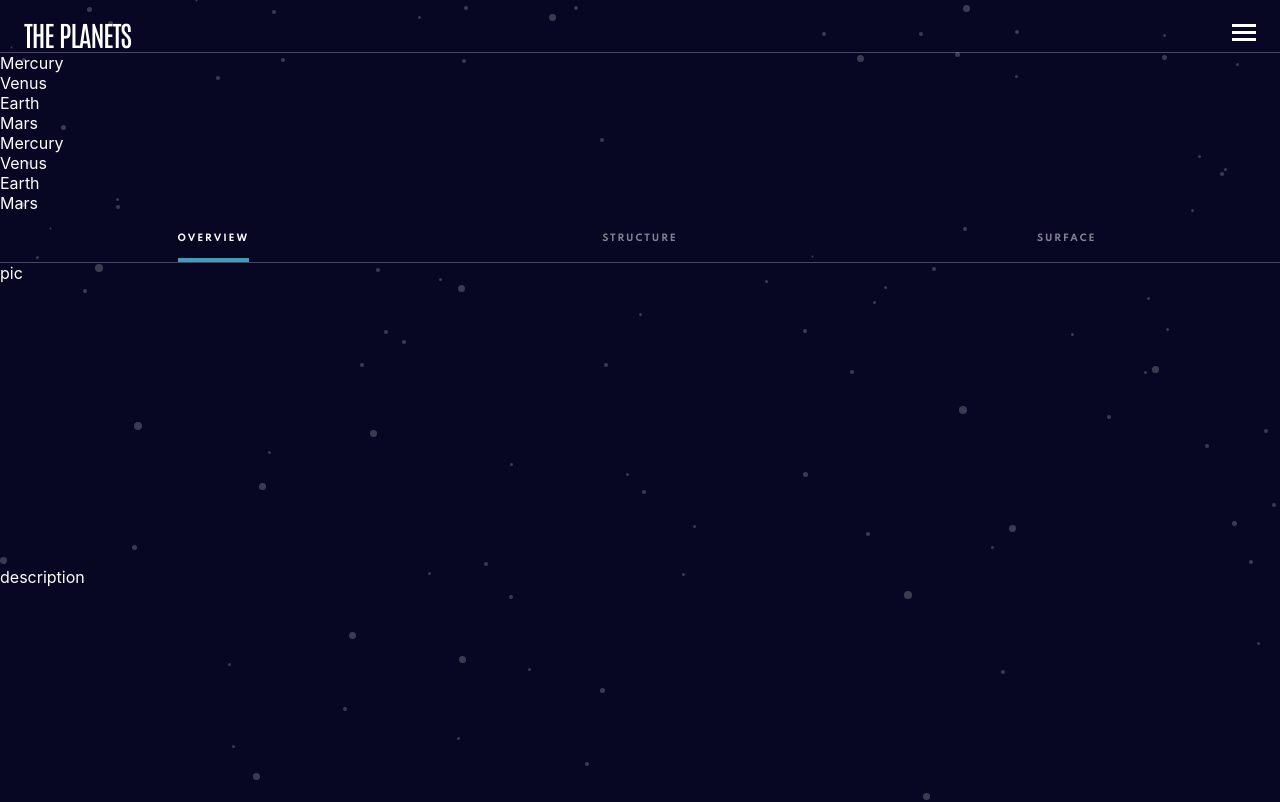
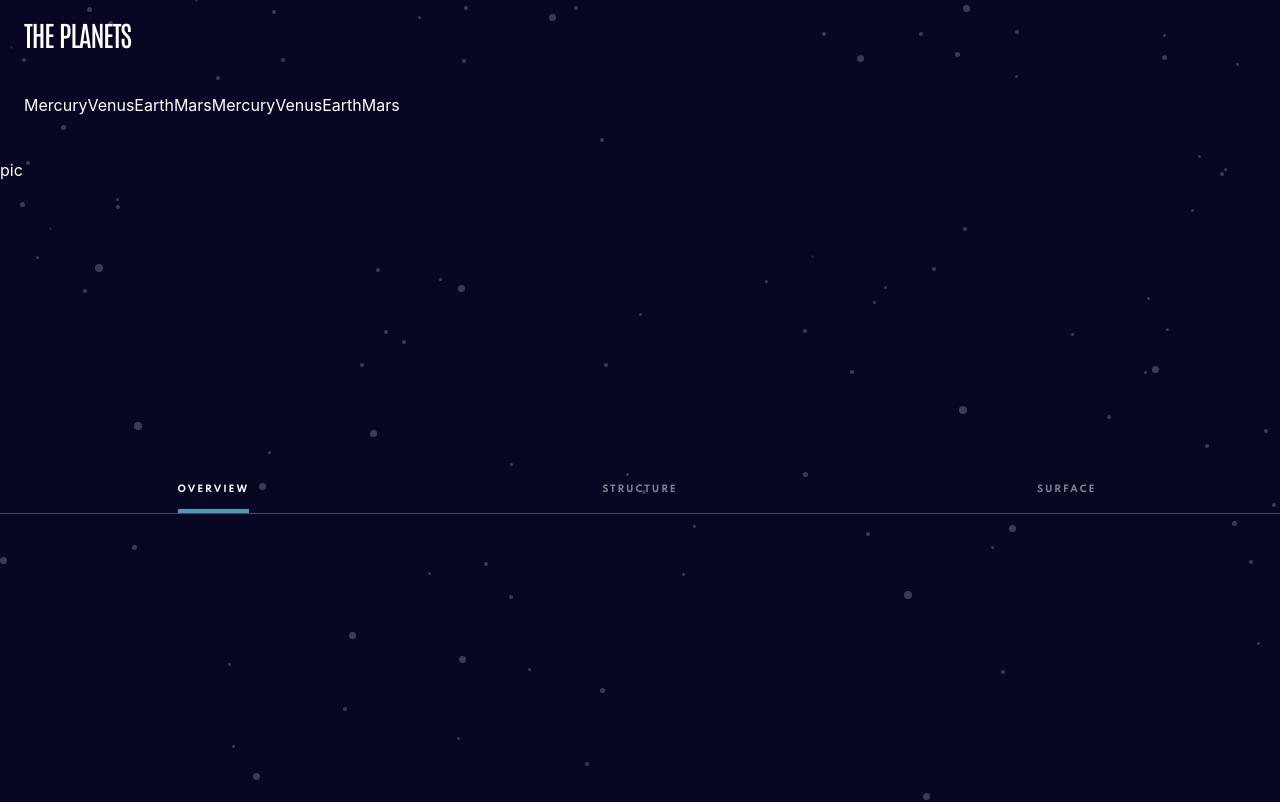
Before and after one commit to HawiCaesar/planets-site, a React (Create React App) app in the folder final-code/: page / in a window 1280 px wide. Shown: the top 802 px of the page. Built offline with nearby package versions, Linux system fonts and the light colour scheme.

Commit message:
add tablet layout, make planet menu

```diff
--- a/final-code/src/App.css
+++ b/final-code/src/App.css
@@ -22,7 +22,6 @@
   grid-template-areas: 'planets-title main-menu planet-list';
   grid-area: main-navigation;
   padding-top: 16px;
-
 }
 
 .main-menu {
@@ -35,6 +34,43 @@
 .planet-list {
   border-top: 1px solid #ffffff42; /* temporary for now*/
   grid-area: 2 / 1 / 3 / 3;
+  padding: 43px 24px 0 24px;
+}
+
+.planet-list-item {
+  height: 65px;
+  text-align: center;
+}
+
+.planet-menu-dot {
+  height: 20px;
+  width: 20px;
+  background-color: #bbb;
+  border-radius: 50%;
+  display: inline-block;
+}
+
+.planet-menu-title {
+  height: 25px;
+  left: 33.09%;
+  margin-left: 45px;
+  right: 0%;
+  top: calc(50% - 25px / 2);
+
+  font-family: 'Spartan';
+  font-style: normal;
+  font-weight: 700;
+  font-size: 15px;
+  line-height: 25px;
+  /* identical to box height, or 167% */
+
+  text-align: center;
+  letter-spacing: 1.36364px;
+  text-transform: uppercase;
+
+  color: #ffffff;
+
+  text-shadow: 0px 4px 4px rgba(0, 0, 0, 0.25);
 }
 
 .planets-title {
@@ -111,3 +147,60 @@
   grid-area: planet-footer;
   height: 216px;
 }
+
+@media screen and (min-width: 600px) {
+  .container {
+    display: grid;
+    grid-template-columns: 1fr;
+    grid-template-rows: 0.3fr 0.2fr 1.4fr 1.1fr 1.9fr;
+    grid-auto-rows: 1fr;
+    gap: 0px 0px;
+    grid-auto-flow: row;
+    grid-template-areas:
+      'main-navigation'
+      'planet-picture'
+      'planet-sub-menu'
+      'planet-description'
+      'planet-footer';
+  }
+
+  .main-navigation {
+    display: grid;
+    grid-template-columns: 1fr 1fr;
+    grid-template-rows: 1fr;
+    gap: 0px 0px;
+    grid-auto-flow: row;
+    grid-template-areas:
+      'planets-title'
+      'planet-list';
+    grid-area: main-navigation;
+    padding-top: 16px;
+  }
+
+  .main-menu {
+    display: none;
+  }
+
+  .planet-list {
+    border-top: none;
+    grid-area: planet-list;
+    display: flex;
+  }
+
+  .planets-title {
+    grid-area: planets-title;
+    justify-self: start;
+    align-self: center;
+    margin-left: 24px;
+    font-family: 'Antonio', sans-serif;
+    text-transform: uppercase;
+    font-family: Antonio;
+    font-size: 28px;
+    font-weight: 400;
+    line-height: 36px;
+    letter-spacing: -1.0499999523162842px;
+    text-align: left;
+  }
+
+  /* end for tablet screens*/
+}
--- a/final-code/src/App.js
+++ b/final-code/src/App.js
@@ -9,7 +9,7 @@ import './App.css';
 import { useState } from 'react';
 
 function App() {
-  const [show, setShow] = useState()
+  const [show, setShow] = useState();
   return (
     <div className='container'>
       <nav className='main-navigation'>
@@ -19,16 +19,20 @@ function App() {
             <img src='../assets/icon-hamburger.svg' />
           </div>
         </div>
-        {/* inner div show, probably should show or disapper on click   */}
+        {/* inner div show, probably should show or disapper on click */}
         <div className='planet-list'>
-          <div>Mercury</div>
-          <div>Venus</div>
-          <div>Earth</div>
-          <div>Mars</div>
-          <div>Mercury</div>
-          <div>Venus</div>
-          <div>Earth</div>
-          <div>Mars</div>
+          <div className='planet-list-item'>
+            {/* <span className='planet-menu-title'>Mercury</span> */}
+            Mercury
+            {/* <p className='planet-menu-title'></p> */}
+          </div>
+          <div className='planet-list-item'>Venus</div>
+          <div className='planet-list-item'>Earth</div>
+          <div className='planet-list-item'>Mars</div>
+          <div className='planet-list-item'>Mercury</div>
+          <div className='planet-list-item'>Venus</div>
+          <div className='planet-list-item'>Earth</div>
+          <div className='planet-list-item'>Mars</div>
         </div>
       </nav>
       <div className='planet-sub-menu'>
```
